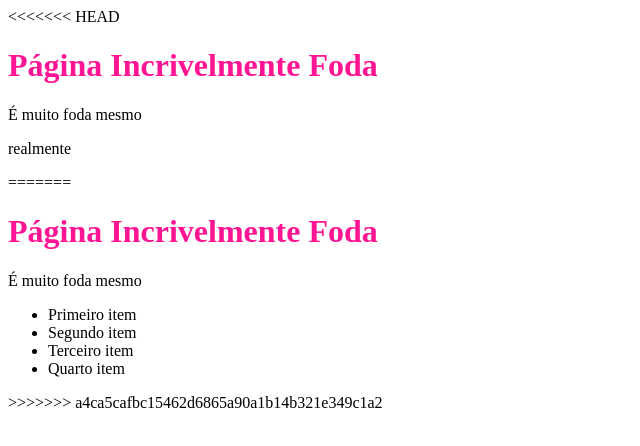
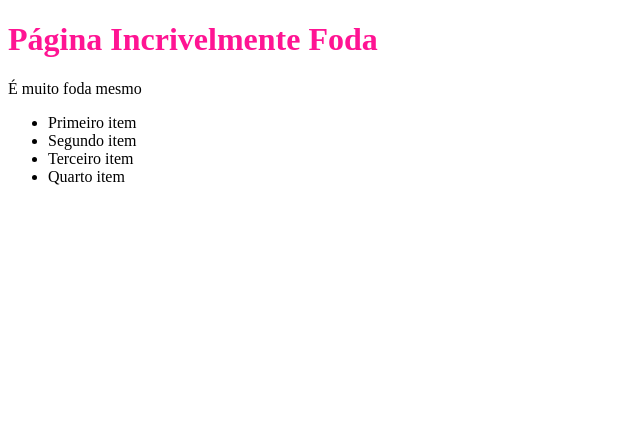
Before and after one commit to Flavia0501/website-grupoEFGM, a plain HTML site: page index.html in a window 1280 px wide. Shown: the whole page, without its empty margins (0-640 px from the left). Drawn offline with Linux system fonts and the light colour scheme.

Commit message:
index e css final sla

```diff
--- a/index.html
+++ b/index.html
@@ -7,11 +7,6 @@
   <title>Document</title>
 </head>
 <body>
-<<<<<<< HEAD
-    <h1>Página Incrivelmente Foda</h1>
-    <p>É muito foda mesmo</p>
-    <p>realmente</p>
-=======
   <h1>Página Incrivelmente Foda</h1>
   <p>É muito foda mesmo</p>
   <ul>
@@ -20,6 +15,5 @@
     <li>Terceiro item</li>
     <li>Quarto item</li>
   </ul>
->>>>>>> a4ca5cafbc15462d6865a90a1b14b321e349c1a2
 </body>
 </html>
--- a/style.css
+++ b/style.css
@@ -1,9 +1,3 @@
 h1 {
     color: deeppink;
-<<<<<<< HEAD
 }
-
-=======
-    font-family: 'Franklin Gothic Medium', 'Arial Narrow', Arial, sans-serif;
-}
->>>>>>> 7146d21227623a37b2b4db0a605bb7a5de935e37
```
